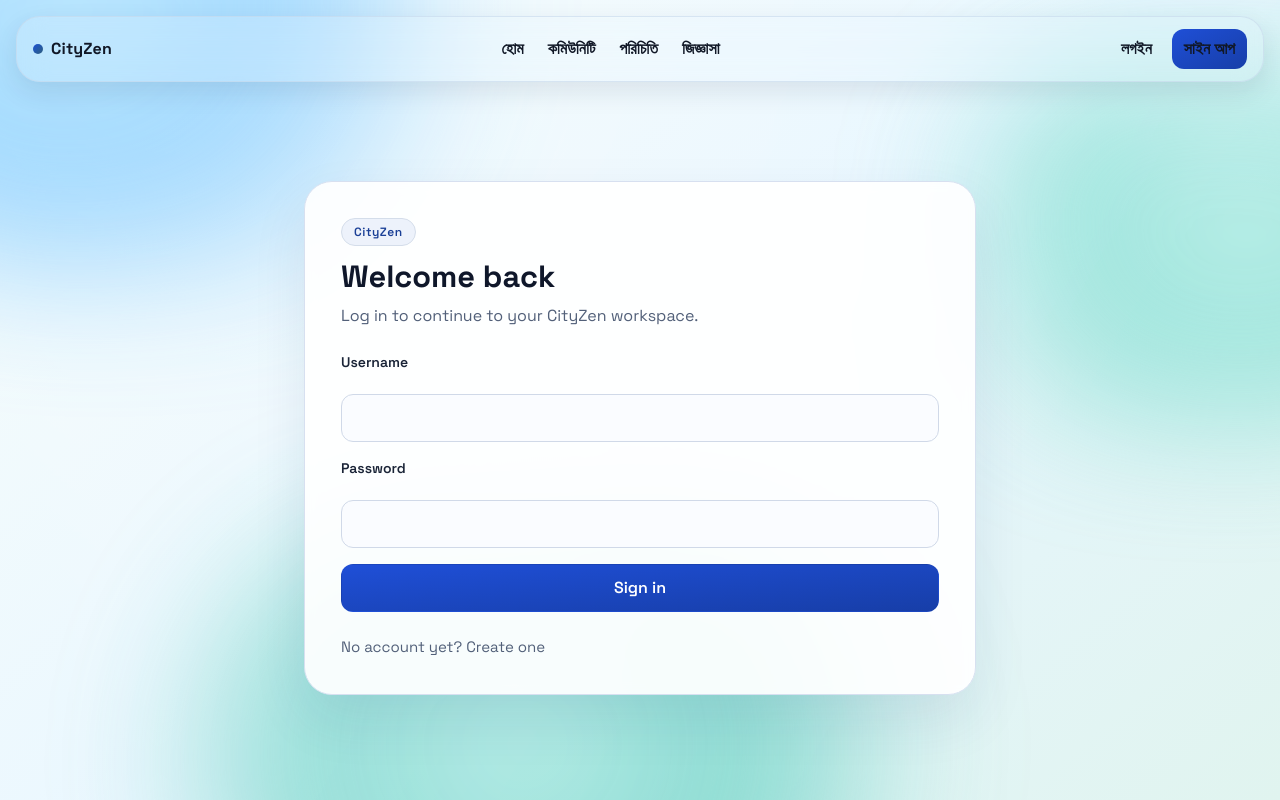
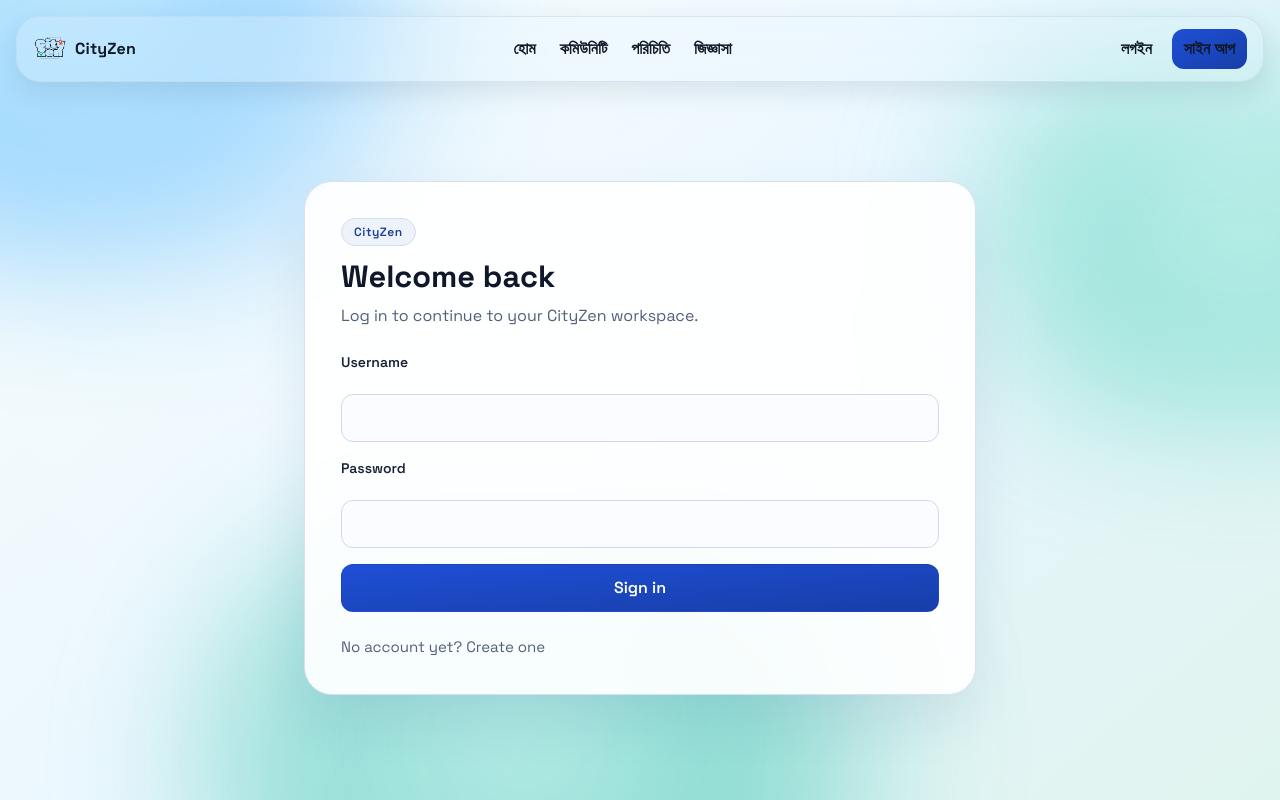
Before and after one commit to Andrew-Velox/Project_CityZen, a Next.js app in the folder cityzen_frontend/: page /login in a window 1280 px wide. Built offline with nearby package versions, Linux system fonts and the light colour scheme; no server answers.

Commit message:
feat: add logo

```diff
--- a/cityzen_frontend/components/home/city-navbar.tsx
+++ b/cityzen_frontend/components/home/city-navbar.tsx
@@ -144,7 +144,14 @@ export function CityNavbar() {
       >
         {/* Logo */}
         <Link href="/" className="inline-flex items-center gap-2 font-extrabold tracking-[0.01em] text-[#0f172a]">
-          <span className="h-[10px] w-[10px] rounded-full bg-gradient-to-br from-[#1f4fd7] to-[#2f5c7c]" />
+          <Image
+            src="/logo.png"
+            alt="CityZen logo"
+            width={34}
+            height={34}
+            priority
+            className="h-[34px] w-[34px] rounded-lg object-contain"
+          />
           CityZen
         </Link>
 
```
Also changed, not shown: cityzen_frontend/public/logo.png (added).
